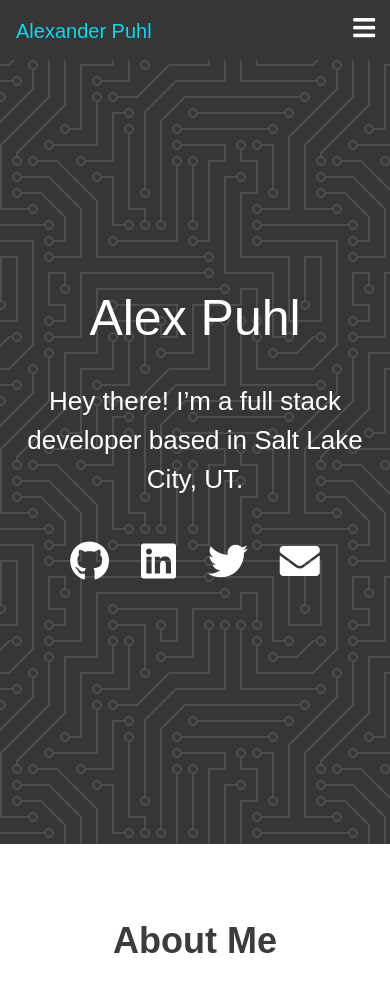
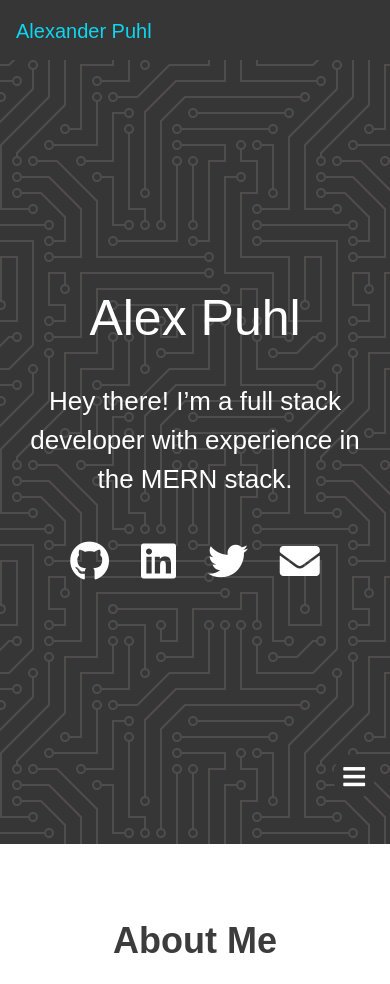
Before and after one commit to AlexanderPuhl/old_portfolio, a PHP site: page /index.html in a window 390 px wide. Shown: the top 984 px of the page. Run offline with PHP 8.4, Linux system fonts and the light colour scheme; some libraries are stand-ins or nearby versions.

Commit message:
put the mobile navigation towards the bottom right

```diff
--- a/index.html
+++ b/index.html
@@ -35,7 +35,7 @@
     </nav>
     <header class="hero-section textCenter" id="hero-section">
       <h1>Alex Puhl</h1>
-      <p>Hey there! I’m a full stack developer based in Salt Lake City, UT.</p>
+      <p>Hey there! I’m a full stack developer with experience in the MERN stack.</p>
       <ul class="flexRow noMargin">
         <li>
           <a class="lightText" href="https://github.com/AlexanderPuhl" target="_blank">
--- a/styles/index.css
+++ b/styles/index.css
@@ -147,13 +147,15 @@ ul {
 
 
 .navbar-toggle i {
+  background-color: var(--primaryBackground);
+  border-radius: 50%;
   color: var(--dark);
   cursor: pointer;
   font-size: 25px;
-  padding: 0;
-  position: absolute;
+  padding: 10px;
+  position: fixed;
   right: 15px;
-  top: 15px;
+  bottom: 45px;
 }
 
 .main-nav {
@@ -161,11 +163,16 @@ ul {
   display: none;
   flex-direction: column;
   list-style-type: none;
-  margin: -2px 0 0 0;
+  padding: 20px;
+  margin: 0;
+  position: fixed;
+  left: 45px;
+  right: 45px;
+  bottom: 80px;
 }
 .main-nav li {
   font-weight: 500;
-  padding: 0 0 16px 0;
+  padding: 8px 0;
   text-align: center;
 }
 .nav-links {
@@ -332,9 +339,13 @@ footer {
     height: 60px;
   }
   .main-nav {
+    bottom: 0;
+    left: auto;
+    right: 16px;
     display: flex !important;
     flex-direction: row;
     justify-content: flex-end;
+    position: absolute;
     padding: 0;
   }
   .main-nav li {
```
